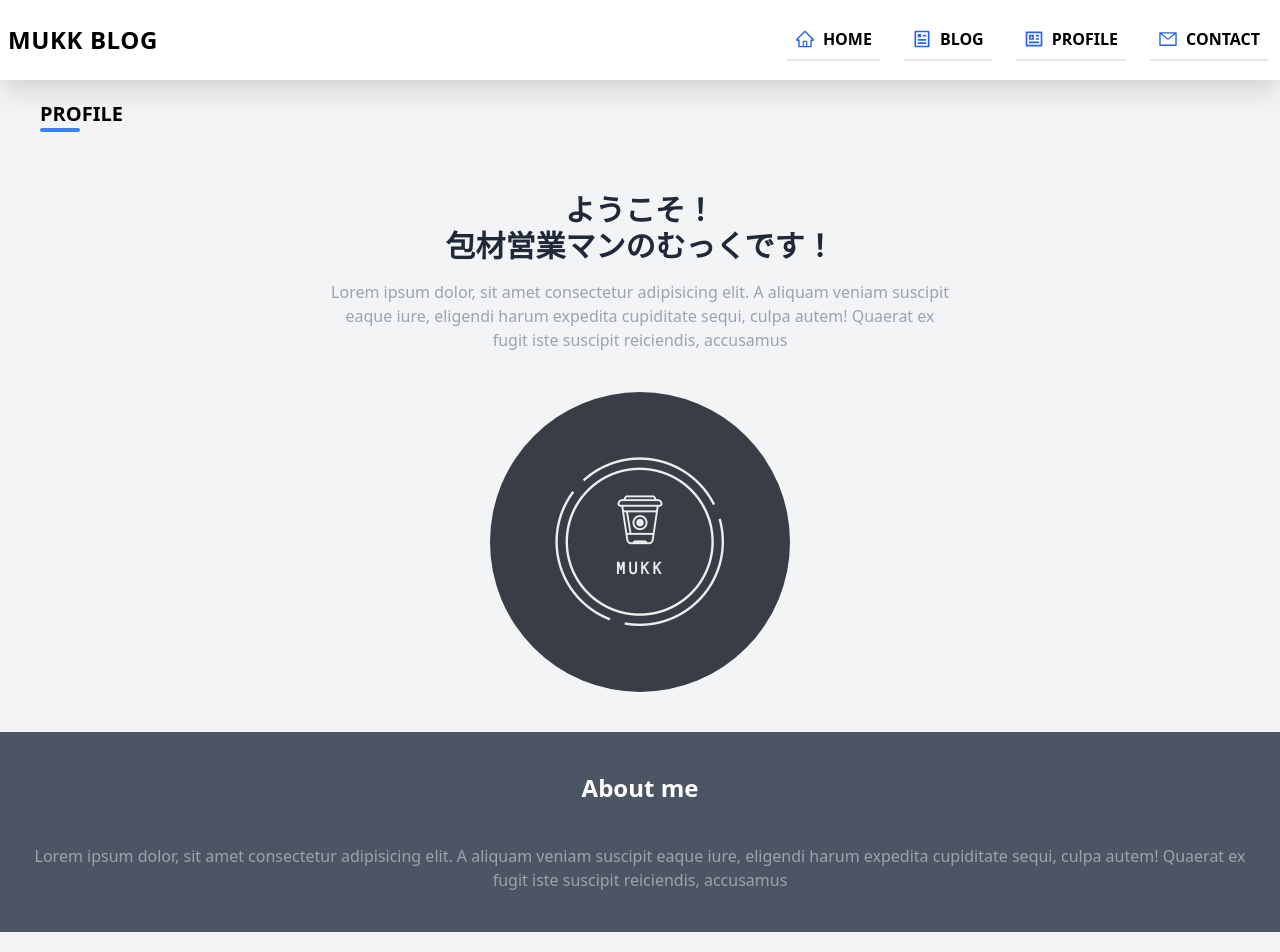
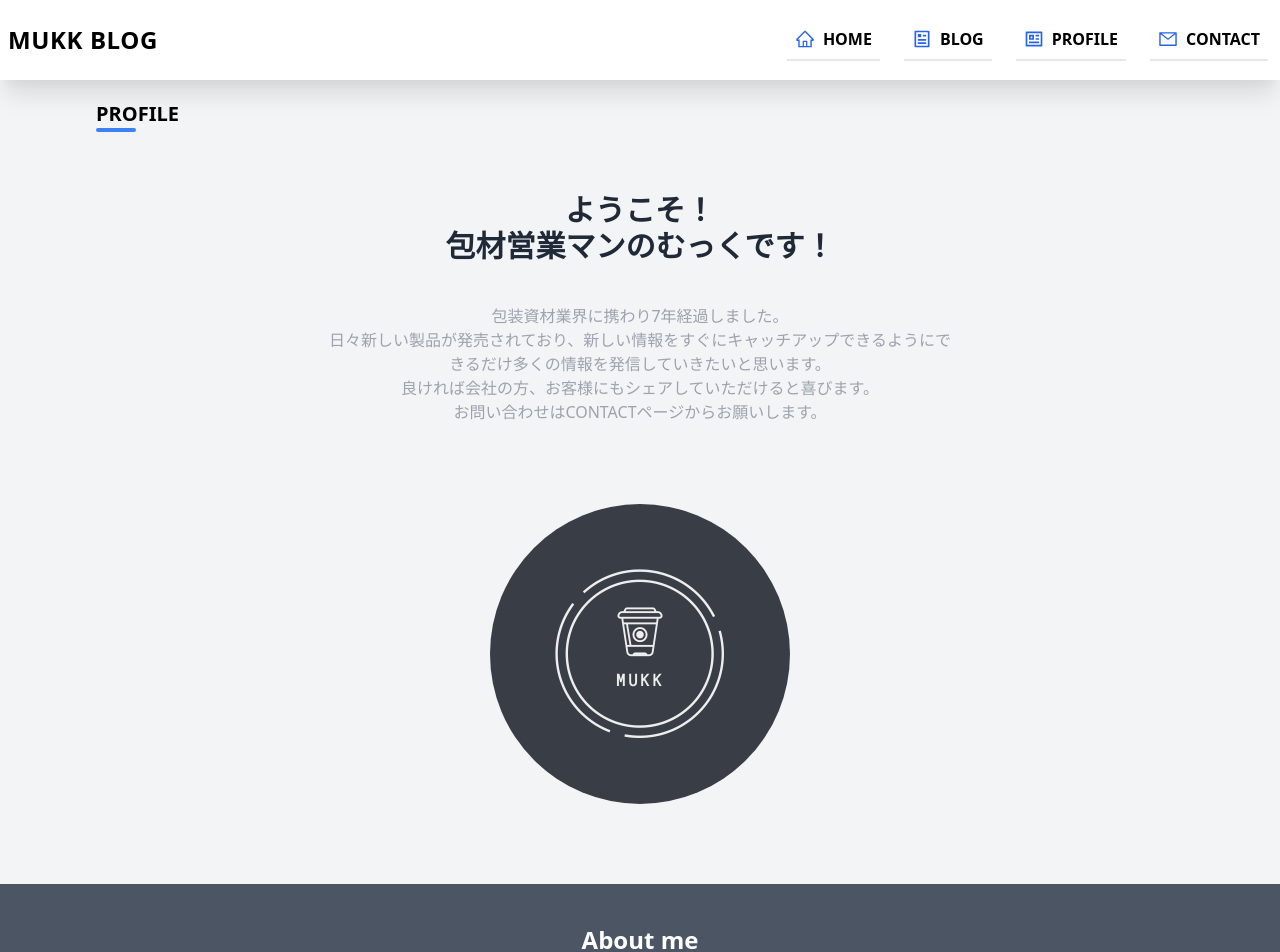
Before and after one commit to knm22mukk/next-mysite, a Next.js app: page /profile in a window 1280 px wide. Shown: the top 952 px of the page. Built offline with nearby package versions, Linux system fonts and the light colour scheme; what @tailwindcss/typography would draw is missing.

Commit message:
見た目の変更、プロフォール項目の追加

```diff
--- a/components/layouts/return-top-button.js
+++ b/components/layouts/return-top-button.js
@@ -1,4 +1,5 @@
 import { useEffect, useState } from "react"
+import { FaArrowUp } from 'react-icons/fa'
 
 export const ReturnTopButton = () => {
 
@@ -43,10 +44,10 @@ export const ReturnTopButton = () => {
   return(
     <button
       onClick={returnTop}
-      className="px-6 py-2 my-3 text-sm font-bold text-white transition-colors duration-200 transform bg-blue-500 rounded-md hover:bg-blue-600 focus:outline-none"
+      className="fixed right-5 bottom-5 p-4 bg-blue-400 text-white rounded-full text-3xl"
       style={style}
     >
-      トップに戻る
+      <FaArrowUp />
     </button>
   )
 }
--- a/components/toppage/first-section.js
+++ b/components/toppage/first-section.js
@@ -7,15 +7,15 @@ export const FirstSection = () => {
       <div className="grid sm:grid-cols-3 gap-4 grid-cols-1">
         <div className="container mx-auto rounded-lg max-w-md text-center">
           <Image src="/images/cooking.svg" width={250} height={250} className="w-full" alt="code" />
-          <h3 className="text-lg font-semibold text-gray-500 mt-2">包装資材などの消耗品を紹介します。</h3>
+          <h3 className="text-lg font-semibold text-gray-500 mt-2">包装資材、衛生資材などの消耗品を紹介します</h3>
         </div>
         <div className="container mx-auto rounded-lg max-w-md text-center">
           <Image src="/images/information.svg" width={250} height={250} className="w-full" alt="code" />
-          <h3 className="text-lg font-semibold text-gray-500 mt-2">商品情報を幅広くお伝えします。</h3>
+          <h3 className="text-lg font-semibold text-gray-500 mt-2">飲食、宿泊、ビルメン、医療関係の方など様々な人に読んでほしいと思っています</h3>
         </div>
         <div className="container mx-auto rounded-lg max-w-md text-center">
           <Image src="/images/code.svg" width={250} height={250} className="w-full" alt="code" />
-          <h3 className="text-lg font-semibold text-gray-500 mt-2">このWEBサイトは私のプログラミングの学習も兼ねて開発しました。</h3>
+          <h3 className="text-lg font-semibold text-gray-500 mt-2">このWEBサイトは私のプログラミングの学習も兼ねて開発しました</h3>
         </div>
       </div>
     </div>
--- a/components/toppage/second-section.js
+++ b/components/toppage/second-section.js
@@ -3,9 +3,9 @@ import { SiNextDotJs, SiReact, SiTailwindcss, SiCraftcms } from 'react-icons/si'
 export const SecondSection = () => {
   return (
     <>
-      <div className="relative">
+      <div className="relative lg:px-24 md:px-10">
         <h2 className="text-3xl font-bold text-gray-600 mb-10 text-center">【フレームワーク & ライブラリー】</h2>
-        <div className="grid gap-6 grid-cols-2 md:grid-cols-4">
+        <div className="grid gap-6 grid-cols-2 lg:grid-cols-4">
           <a href="https://nextjs.org/"　target="_blank" rel="noreferrer">
             <div className="flex items-center p-4 bg-white border-gray-200 rounded-lg shadow-lg ring-2 ring-offset-2 ring-offset-blue-600 ">
               <div className="p-2 mr-3 rounded-full text-3xl">
--- a/pages/blog.js
+++ b/pages/blog.js
@@ -13,8 +13,8 @@ export default function Blog({ blog }) {
         <div className="h-1 w-10 bg-blue-500 rounded"></div>
       </div>
 
-      <div className="min-h-screen px-10 pb-10">
-        <div className="grid grid-cols-1 md:grid-cols-3 lg:grid-cols-4 md:gap-x-10 gap-y-10 gap-x-3">
+      <div className="min-h-screen pb-10">
+        <div className="grid grid-cols-1 md:grid-cols-3 lg:grid-cols-4">
           {blog.map((blog) => (
             <Link key={blog.id} href={`/blog/${blog.id}`} passHref>
               <div className="container mx-auto shadow-lg rounded-lg max-w-md hover:shadow-2xl transition duration-300 bg-white text-center cursor-pointer">
--- a/pages/blog/[id].js
+++ b/pages/blog/[id].js
@@ -1,10 +1,12 @@
 import Layout from "../../components/layouts/templete";
 import { client } from "../../libs/client";
 import Link from 'next/link'
+import MyHead from "../../components/layouts/my-head";
 
 export default function BlogId({ blog }) {
   return (
     <Layout>
+      <MyHead title={blog.title} />
       <main className="container mx-auto p-10">
         <h1 className="text-center font-bold text-4xl">{blog.title}</h1>
         <p className="text-sm mt-3">{blog.publishedAt}</p>
--- a/pages/contact.js
+++ b/pages/contact.js
@@ -15,11 +15,11 @@ export default function Contact() {
       <div className="max-w-screen-xl px-8 grid gap-8 grid-cols-1 md:grid-cols-2 md:px-12 lg:px-16 xl:px-32 py-5 mx-auto bg-gray-100 text-gray-900 rounded-lg shadow-lg">
         <div className="flex flex-col justify-between">
           <div>
-            <h2 className="text-4xl lg:text-5xl font-bold leading-tight">
+            <h2 className="text-4xl font-bold leading-tight">
               お気軽に<br />お問い合わせください
             </h2>
             <div className="mt-8">
-              <Image src="/images/macbook.jpg" height={300} width={420} alt="contact-image" />
+              <Image src="/images/message.svg" height={300} width={420} alt="contact-image" />
             </div>
           </div>
         </div>
@@ -42,7 +42,7 @@ export default function Contact() {
             </div>
             <div className="mt-8">
               <button className="text-xl font-bold tracking-wide bg-blue-500 text-gray-100 p-3 rounded-lg w-full focus:outline-none focus:shadow-outline">
-                send message
+                送信する
               </button>
             </div>
           </div>
--- a/pages/index.js
+++ b/pages/index.js
@@ -9,7 +9,7 @@ export default function Home() {
     <Layout>
       <MyHead />
       <Hero />
-      <section className="p-10 container mx-auto px-6 md:px-0">
+      <section className="p-10 container mx-auto">
         <FirstSection />
         <SecondSection />
       </section>
--- a/pages/profile.js
+++ b/pages/profile.js
@@ -8,7 +8,7 @@ export default function Profile() {
   return (
     <Layout>
       <MyHead title="むっくの自己紹介ページ" description="包装資材営業マンむっくの自己紹介ページです。" />
-      <div className="container px-10 py-5">
+      <div className="container px-10 lg:px-24 py-5">
         <h1 className="font-bold text-xl">PROFILE</h1>
         <div className="h-1 w-10 bg-blue-500 rounded"></div>
       </div>
@@ -16,22 +16,36 @@ export default function Profile() {
       <section className="mt-10">
         <div className="max-w-2xl px-6 text-center mx-auto">
           <h2 className="text-3xl font-semibold text-gray-800">ようこそ！<br />包材営業マンのむっくです！</h2>
-          <p className="text-gray-400 mt-4">
-            Lorem ipsum dolor, sit amet consectetur adipisicing elit. A aliquam veniam suscipit eaque iure, eligendi harum expedita cupiditate sequi, culpa autem! Quaerat ex fugit iste suscipit reiciendis, accusamus
+          <p className="text-gray-400 mt-10">
+            包装資材業界に携わり7年経過しました。
+            <br />
+            日々新しい製品が発売されており、新しい情報をすぐにキャッチアップできるようにできるだけ多くの情報を発信していきたいと思います。
+            <br />
+            良ければ会社の方、お客様にもシェアしていただけると喜びます。
+            <br />
+            お問い合わせはCONTACTページからお願いします。
           </p>
-          <div className="flex justify-center mt-10">
+          <div className="flex justify-center my-20">
             <Image src="/images/logo.png" width={300} height={300} alt="profile-image" className="rounded-full" />
           </div>
         </div>
       </section>
 
-      <section className="bg-gray-600 py-10 mt-10">
-        <div className="max-w-5l px-6 mx-auto text-center">
+      <section className="bg-gray-600 py-10">
+        <div className="container px-10 lg:px-24 mx-auto text-center">
           <h2 className="text-2xl font-semibold text-white">
             About me
           </h2>
           <p className="text-gray-400 mt-10">
-          Lorem ipsum dolor, sit amet consectetur adipisicing elit. A aliquam veniam suscipit eaque iure, eligendi harum expedita cupiditate sequi, culpa autem! Quaerat ex fugit iste suscipit reiciendis, accusamus
+            岩手県出身の30歳の営業マンです。
+            <br />
+            コロナ禍で対面営業が難しい中、ネットを活用した情報収集が求められていると感じます。
+            <br />
+            広く多くの情報を発信したいと思い、このWEBサイトを開発しました。
+            <br />
+            是非、多くの人に読んでいただけると嬉しいです。
+            <br />
+            私も記事の更新頑張ります！
           </p>
         </div>
       </section>
@@ -40,7 +54,7 @@ export default function Profile() {
         <div className="max-w-2xl px-6 text-center mx-auto">
           <h2 className="text-2xl font-semibold text-gray-800">Follow me</h2>
         </div>
-        <div className="container px-6 py-4 mx-auto">
+        <div className="container px-10 lg:px-24 py-4 mx-auto">
           <div className="grid gap-6 md:grid-cols-2 lg:grid-cols-4">
             <a href="https://www.instagram.com/mukk_houzai/"　target="_blank" rel="noreferrer">
               <div className="flex items-center p-4 bg-white border-gray-200 rounded-lg shadow-lg">
```
Also changed, not shown: public/images/macbook.jpg (deleted), public/images/message.svg (added).
